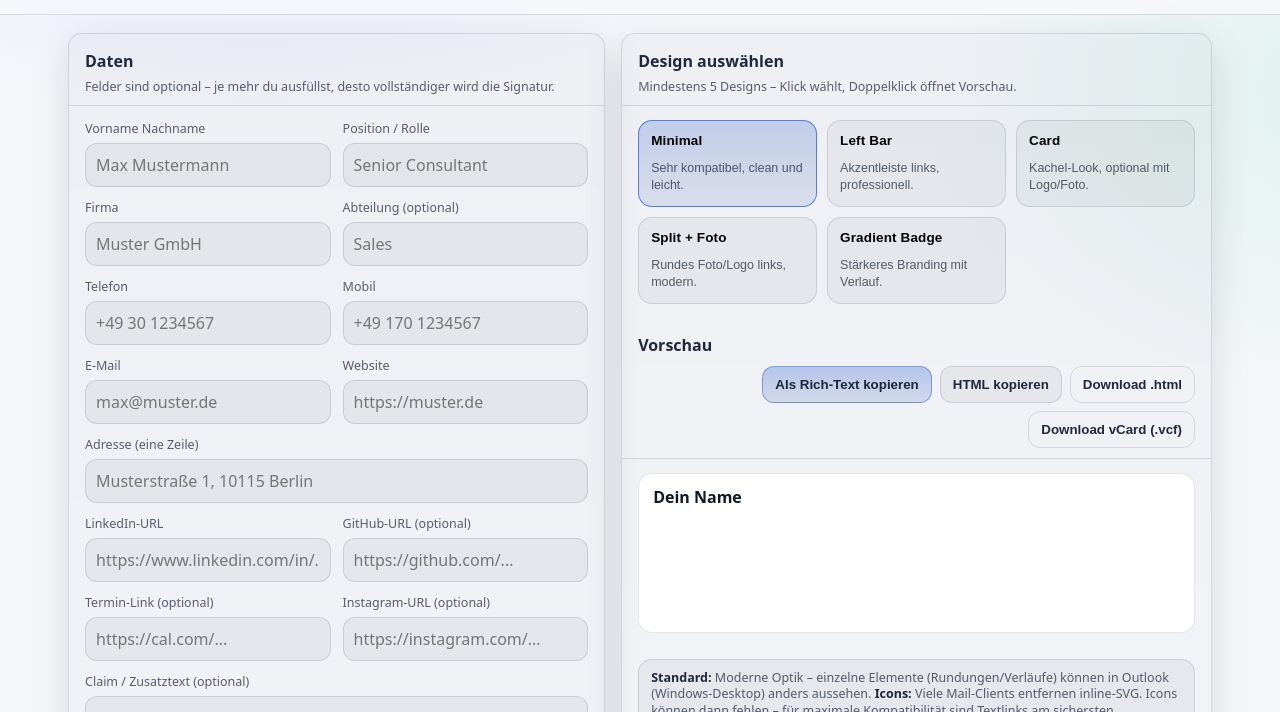
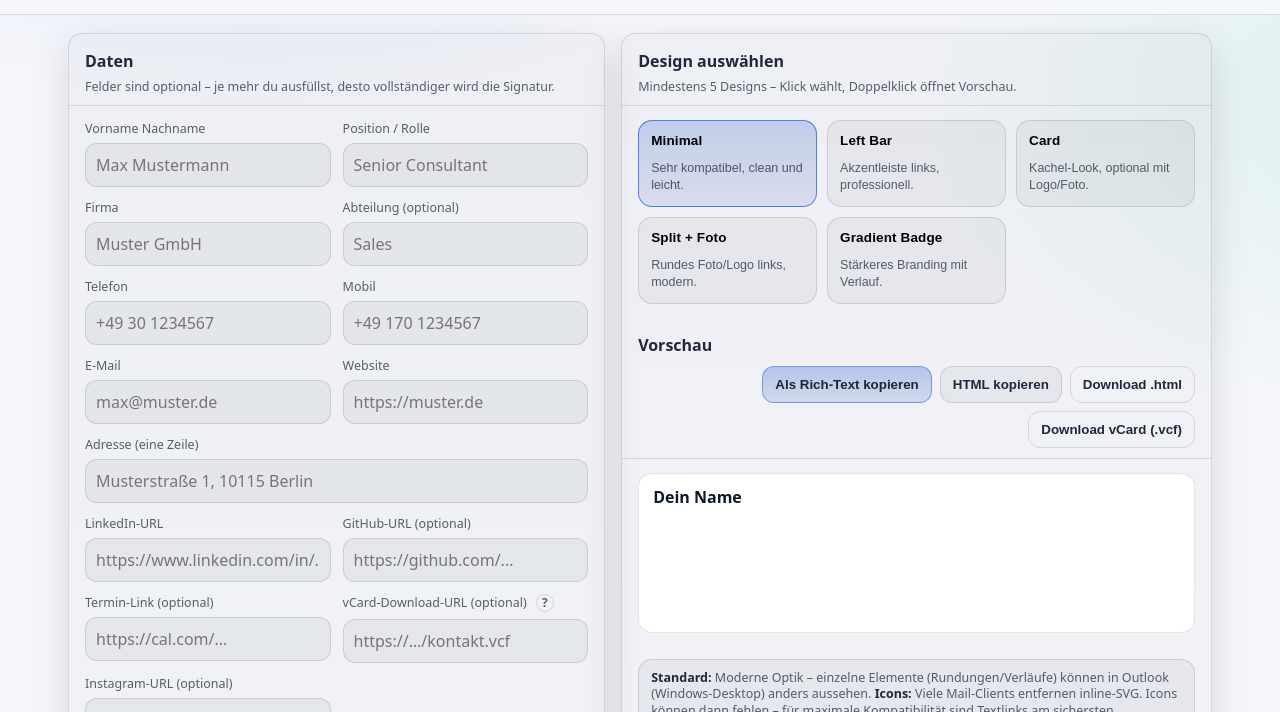
Before and after one commit to Schello805/signatur-generator, a website: page index.html in a window 1280 px wide. Shown: the part 88-800 px from the top of the page. Drawn offline with Linux system fonts and the light colour scheme; no server answers.

Commit message:
feat: matomo snippet + vcard link

```diff
--- a/app.js
+++ b/app.js
@@ -145,6 +145,7 @@ function readForm(form) {
     linkedin: fd.get("linkedin") ?? "",
     github: fd.get("github") ?? "",
     calendarLink: fd.get("calendarLink") ?? "",
+    vcardUrl: fd.get("vcardUrl") ?? "",
     instagram: fd.get("instagram") ?? "",
     tagline: fd.get("tagline") ?? "",
     x: fd.get("x") ?? "",
@@ -234,6 +235,7 @@ function buildSampleData() {
     x: "",
     facebook: "",
     calendarLink: "https://cal.com/example",
+    vcardUrl: "https://example.com/kontakt.vcf",
     tagline: "Kurz. Klar. Kompetent.",
     imageUrl: "",
   };
--- a/index.html
+++ b/index.html
@@ -4,7 +4,7 @@
     <meta charset="utf-8" />
     <meta name="viewport" content="width=device-width, initial-scale=1" />
     <meta name="color-scheme" content="light" />
-    <meta name="app-version" content="1.1.4" />
+    <meta name="app-version" content="1.1.5" />
     <meta name="theme-color" content="#f6f7fb" />
     <title>Signaturgenerator</title>
     <link rel="icon" type="image/png" href="Logo-Signatur-Generator.png" />
@@ -104,6 +104,21 @@
             <label class="field">
               <span class="label">Termin‑Link (optional)</span>
               <input name="calendarLink" type="url" inputmode="url" placeholder="https://cal.com/..." />
+            </label>
+
+            <label class="field">
+              <span class="label"
+                >vCard‑Download‑URL (optional)
+                <span
+                  class="hint"
+                  tabindex="0"
+                  role="img"
+                  aria-label="Hilfe zu vCard-Link"
+                  data-tip="Wenn du die vCard (Datei .vcf) online unter HTTPS bereitstellst, kann die Signatur einen Download-Link enthalten. Hinweis: Einige Mail-Clients oder Security-Gateways blockieren Downloads aus E-Mails."
+                  >?</span
+                ></span
+              >
+              <input name="vcardUrl" type="url" inputmode="url" placeholder="https://…/kontakt.vcf" />
             </label>
 
             <label class="field">
--- a/matomo.js
+++ b/matomo.js
@@ -1,4 +1,18 @@
-// Matomo tracking placeholder.
-// Paste your Matomo snippet here when ready.
-//
-// This file is intentionally safe/no-op until configured.
+// Matomo (self-hosted) tracking
+// Note: This file is loaded as an external script (no <script> tag needed).
+
+var _paq = (window._paq = window._paq || []);
+/* tracker methods like "setCustomDimension" should be called before "trackPageView" */
+_paq.push(["trackPageView"]);
+_paq.push(["enableLinkTracking"]);
+(function () {
+  var u = "https://analytics.schellenberger.biz/";
+  _paq.push(["setTrackerUrl", u + "matomo.php"]);
+  _paq.push(["setSiteId", "36"]);
+  var d = document,
+    g = d.createElement("script"),
+    s = d.getElementsByTagName("script")[0];
+  g.async = true;
+  g.src = u + "matomo.js";
+  s.parentNode.insertBefore(g, s);
+})();
--- a/package.json
+++ b/package.json
@@ -1,7 +1,7 @@
 {
   "name": "signatur-generator",
   "private": true,
-  "version": "1.1.4",
+  "version": "1.1.5",
   "description": "Lokale Webapp zum Erstellen von E-Mail-Signaturen",
   "type": "module",
   "scripts": {
--- a/service-worker.js
+++ b/service-worker.js
@@ -1,6 +1,6 @@
 // Signaturgenerator Service Worker
 // Version must be bumped on releases to ensure updates propagate.
-const APP_VERSION = "1.1.4";
+const APP_VERSION = "1.1.5";
 const CACHE_PREFIX = "sg-cache-";
 const CACHE_NAME = `${CACHE_PREFIX}${APP_VERSION}`;
 
--- a/templates.js
+++ b/templates.js
@@ -63,6 +63,7 @@ function buildLines(data) {
   const address = String(data.address ?? "").trim();
   const linkedin = cleanUrl(data.linkedin);
   const calendarLink = cleanUrl(data.calendarLink);
+  const vcardUrl = cleanUrl(data.vcardUrl);
 
   if (phone) lines.push({ key: "phone", label: "Tel:", text: phone, href: normalizePhoneHref(phone) });
   if (mobile) lines.push({ key: "mobile", label: "Mobil:", text: mobile, href: normalizePhoneHref(mobile) });
@@ -71,6 +72,7 @@ function buildLines(data) {
   if (address) lines.push({ key: "address", label: "Adresse:", text: address, href: "" });
   if (linkedin) lines.push({ key: "linkedin", label: "LinkedIn:", text: "Profil", href: linkedin });
   if (calendarLink) lines.push({ key: "calendar", label: "Termin:", text: "Buchen", href: calendarLink });
+  if (vcardUrl) lines.push({ key: "vcard", label: "vCard:", text: "Download", href: vcardUrl });
   return lines;
 }
 
@@ -609,6 +611,7 @@ export function defaultState() {
       linkedin: "",
       github: "",
       calendarLink: "",
+      vcardUrl: "",
       instagram: "",
       tagline: "",
       x: "",
```
Also changed, not shown: cookies.html (+1 -1 lines), datenschutz.html (+1 -1 lines), impressum.html (+1 -1 lines), CHANGELOG.md.
